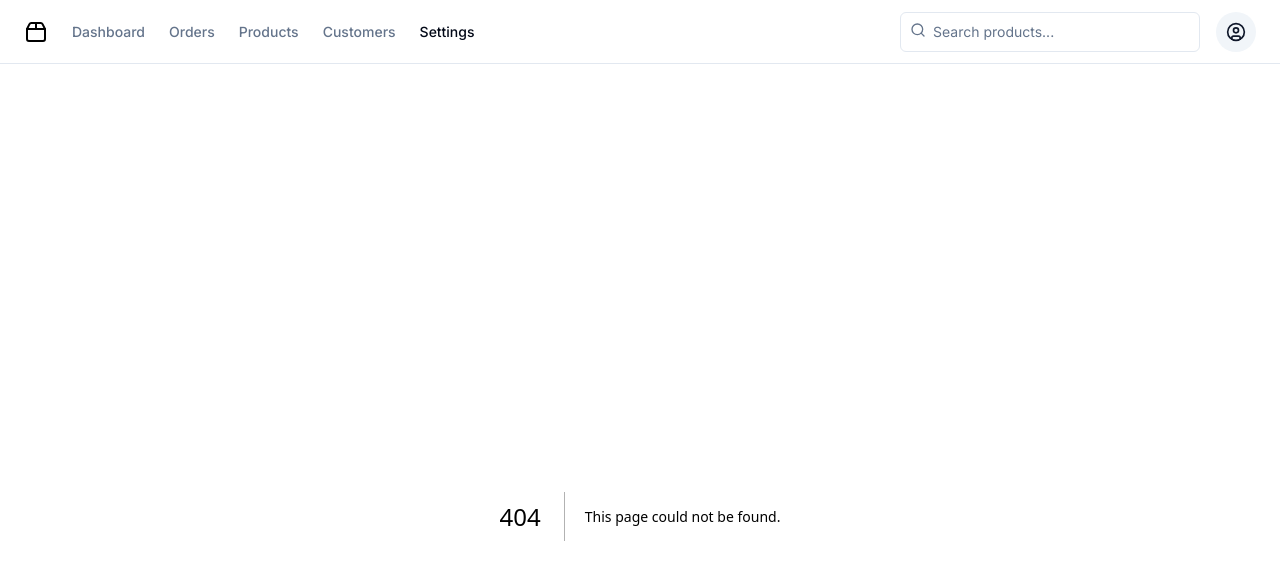
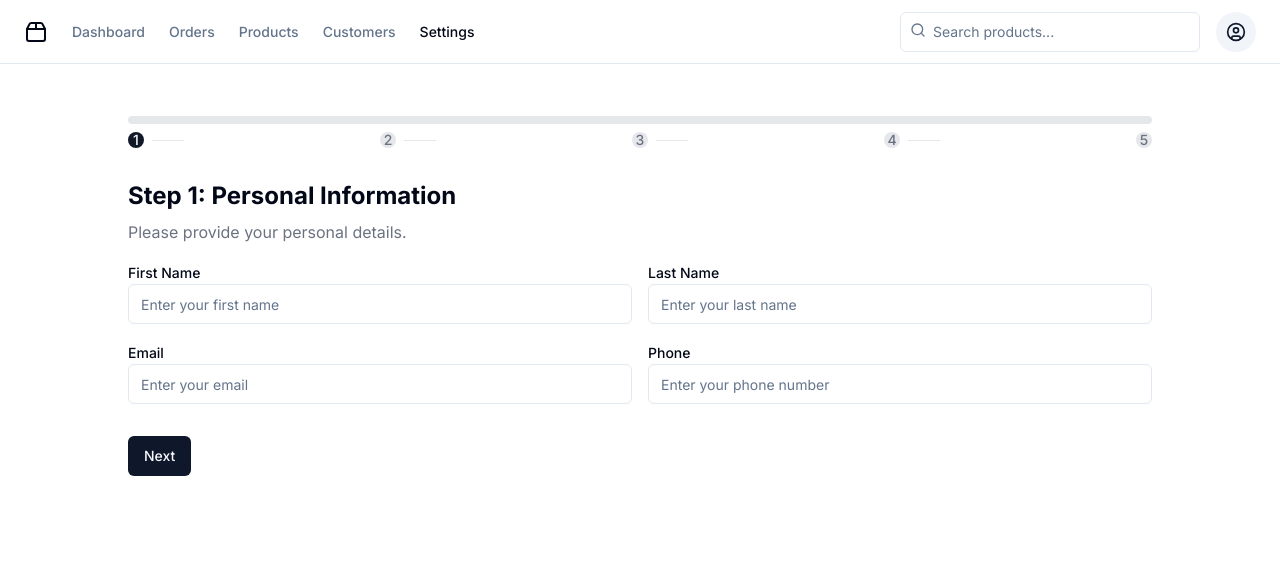
Before and after one commit to diko0071/share_trips, a Next.js app in the folder frontend/: page /register in a window 1280 px wide. Before the commit this address had no page. Shown: the top 580 px of the page. Built offline with nearby package versions, Linux system fonts and the light colour scheme.

Commit message:
reg page added

```diff
--- /dev/null
+++ b/frontend/app/components/user/register.tsx
@@ -0,0 +1,151 @@
+import { useState } from "react"
+import { Label } from "@/components/ui/label"
+import { Input } from "@/components/ui/input"
+import { Select, SelectTrigger, SelectValue, SelectContent, SelectItem } from "@/components/ui/select"
+import { Button } from "@/components/ui/button"
+
+export default function Register() {
+  const [step, setStep] = useState(1)
+  const totalSteps = 5
+  const handleNext = () => {
+    setStep((prev) => prev + 1)
+  }
+  const handlePrev = () => {
+    setStep((prev) => prev - 1)
+  }
+  return (
+    <div className="max-w-5xl mx-auto">
+      <div className="mb-8">
+        <div className="w-full h-2 bg-gray-200 rounded-full dark:bg-gray-700">
+          <div
+            className="h-2 bg-gray-900 rounded-full dark:bg-gray-50"
+            style={{ width: `${((step - 1) / (totalSteps - 1)) * 100}%` }}
+          />
+        </div>
+        <div className="flex justify-between mt-2 text-sm font-medium text-gray-500">
+          {Array.from({ length: totalSteps }, (_, i) => i + 1).map((num) => (
+            <div key={num} className="flex items-center">
+              <span
+                className={`w-4 h-4 rounded-full flex items-center justify-center ${
+                  num <= step
+                    ? "bg-gray-900 text-gray-50 dark:bg-gray-50 dark:text-gray-900"
+                    : "bg-gray-200 dark:bg-gray-700"
+                }`}
+              >
+                {num}
+              </span>
+              {num !== totalSteps && <span className="w-8 h-px bg-gray-200 dark:bg-gray-700 inline-flex mx-2" />}
+            </div>
+          ))}
+        </div>
+      </div>
+      {step === 1 && (
+        <div>
+          <h2 className="text-2xl font-bold mb-2">Step 1: Personal Information</h2>
+          <p className="text-gray-500 mb-4">Please provide your personal details.</p>
+          <div className="grid grid-cols-1 md:grid-cols-2 gap-4">
+            <div>
+              <Label htmlFor="firstName">First Name</Label>
+              <Input id="firstName" placeholder="Enter your first name" />
+            </div>
+            <div>
+              <Label htmlFor="lastName">Last Name</Label>
+              <Input id="lastName" placeholder="Enter your last name" />
+            </div>
+            <div>
+              <Label htmlFor="email">Email</Label>
+              <Input id="email" type="email" placeholder="Enter your email" />
+            </div>
+            <div>
+              <Label htmlFor="phone">Phone</Label>
+              <Input id="phone" placeholder="Enter your phone number" />
+            </div>
+          </div>
+        </div>
+      )}
+      {step === 2 && (
+        <div>
+          <h2 className="text-2xl font-bold mb-2">Step 2: Address</h2>
+          <p className="text-gray-500 mb-4">Please provide your mailing address.</p>
+          <div className="grid grid-cols-1 md:grid-cols-2 gap-4">
+            <div>
+              <Label htmlFor="street">Street Address</Label>
+              <Input id="street" placeholder="Enter your street address" />
+            </div>
+            <div>
+              <Label htmlFor="city">City</Label>
+              <Input id="city" placeholder="Enter your city" />
+            </div>
+            <div>
+              <Label htmlFor="state">State/Province</Label>
+              <Input id="state" placeholder="Enter your state/province" />
+            </div>
+            <div>
+              <Label htmlFor="zip">Zip/Postal Code</Label>
+              <Input id="zip" placeholder="Enter your zip/postal code" />
+            </div>
+          </div>
+        </div>
+      )}
+      {step === 3 && (
+        <div>
+          <h2 className="text-2xl font-bold mb-2">Step 3: Employment</h2>
+          <p className="text-gray-500 mb-4">Please provide your employment details.</p>
+          <div className="grid grid-cols-1 gap-4">
+            <div>
+              <Label htmlFor="company">Company</Label>
+              <Input id="company" placeholder="Enter your company name" />
+            </div>
+            <div>
+              <Label htmlFor="jobTitle">Job Title</Label>
+              <Input id="jobTitle" placeholder="Enter your job title" />
+            </div>
+            <div>
+              <Label htmlFor="income">Annual Income</Label>
+              <Input id="income" type="number" placeholder="Enter your annual income" />
+            </div>
+          </div>
+        </div>
+      )}
+      {step === 4 && (
+        <div>
+          <h2 className="text-2xl font-bold mb-2">Step 4: Preferences</h2>
+          <p className="text-gray-500 mb-4">Please select your preferences.</p>
+          <div className="grid grid-cols-1 md:grid-cols-2 gap-4">
+            <div>
+              <Label htmlFor="interests">Interests</Label>
+              <Select>
+                <SelectTrigger>
+                  <SelectValue placeholder="Select your interests" />
+                </SelectTrigger>
+                <SelectContent>
+                  <SelectItem value="sports">Sports</SelectItem>
+                  <SelectItem value="music">Music</SelectItem>
+                  <SelectItem value="travel">Travel</SelectItem>
+                  <SelectItem value="reading">Reading</SelectItem>
+                  <SelectItem value="cooking">Cooking</SelectItem>
+                </SelectContent>
+              </Select>
+            </div>
+          </div>
+        </div>
+      )}
+      {step === 5 && (
+        <div>
+          <h2 className="text-2xl font-bold mb-2">Step 5: Review and Submit</h2>
+          <p className="text-gray-500 mb-4">Please review your information and submit the form.</p>
+          <div className="space-y-4" />
+          <Button type="submit">Submit</Button>
+        </div>
+      )}
+      <div className="mt-8 flex justify-between">
+        {step > 1 && (
+          <Button variant="outline" onClick={handlePrev}>
+            Previous
+          </Button>
+        )}
+        {step < totalSteps && <Button onClick={handleNext}>Next</Button>}
+        </div>
+      </div>
+  )
+}
--- /dev/null
+++ b/frontend/app/register/page.tsx
@@ -0,0 +1,12 @@
+'use client';
+import Register from "../components/user/register";
+
+const RegisterPage = () => {
+    return (
+        <div>
+            <Register />
+        </div>
+    )
+}
+
+export default RegisterPage
```
